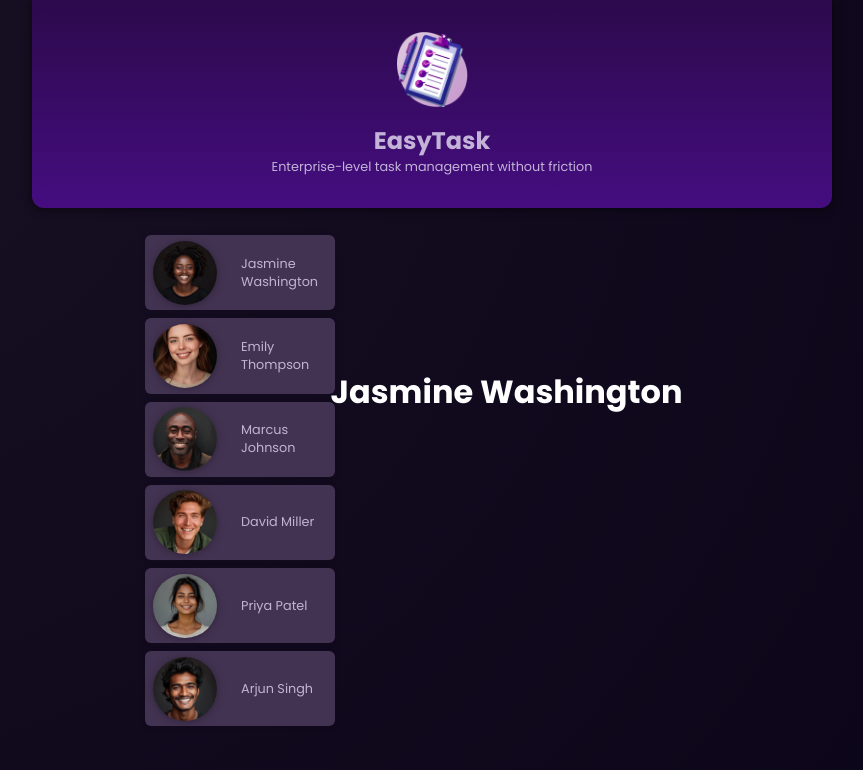
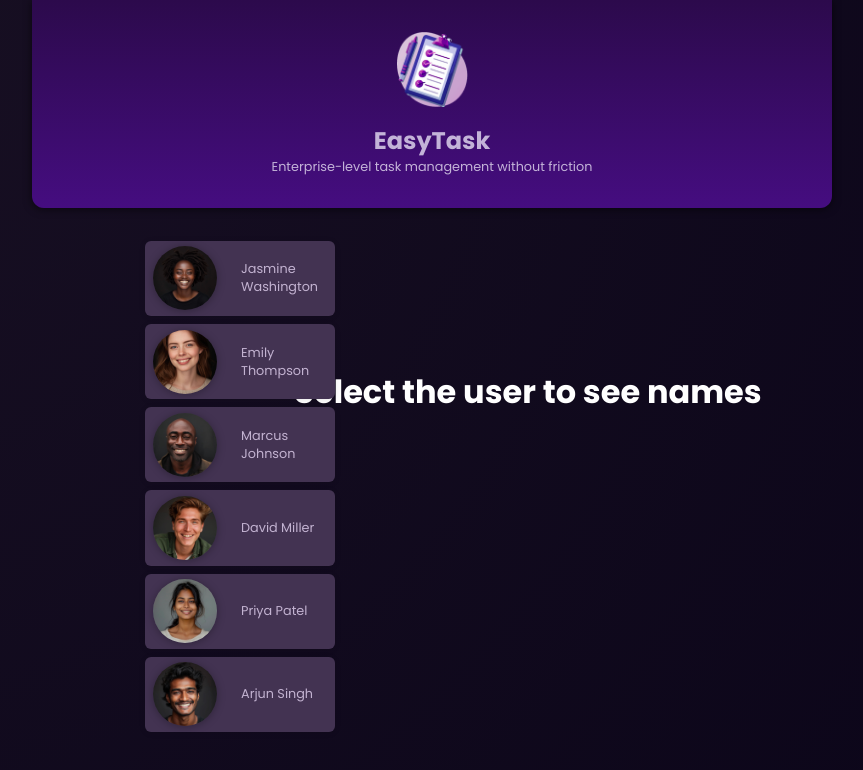
Before and after one commit to saifawan129/my-angular-app, an Angular app: page / in a window 1280 px wide. Shown: the top 770 px of the page, without its empty margins (208-1071 px from the left). Built offline with nearby package versions, Linux system fonts and the light colour scheme.

Commit message:
created component using Modern for if in angular

```diff
--- a/src/app/appss/app.component.css
+++ b/src/app/appss/app.component.css
@@ -26,3 +26,12 @@
     font-weight: bold;
     overflow: visible;
    }
+#fallback{
+    text-align: center;
+    margin-top: 10rem;
+    color: #ffffff;
+    font-size: 2rem;
+    font-weight: bold;
+    overflow: visible;
+    margin-left: 192px;
+}
--- a/src/app/appss/app.component.html
+++ b/src/app/appss/app.component.html
@@ -1,12 +1,22 @@
 <app-header />
 
 <main>
-  <app-tasks [name]="selectedUser ? selectedUser.name : ''" />
+  @if (selectedUser) {
+  <app-tasks  [name]="selectedUser!.name" />
+  }@else {
+
+  <p id="fallback">Select the user to see names</p>
+
+  }
   <ul id="users">
+    <!-- the for statement is used after angular 17 version and it was introduced in angular 17, before that ngIF anf ngFor was used alternatively -->
+
     @for (user of users; track user.id) {
-      <li>
-        <app-user [user]="user" (select)="onSelectUser($event)" />
-      </li>
+
+    <li>
+      <app-user [user]="user" (select)="onSelectUser($event)" />
+    </li>
     }
+    <!-- old angular projects use legacy directives such as ngif and ngfor ,these are legacy things modern angular didnt use this @*ngFor=""  @*ngIf="" -->
   </ul>
 </main>
--- a/src/app/appss/app.component.ts
+++ b/src/app/appss/app.component.ts
@@ -3,11 +3,13 @@ import { HeaderComponent } from '../file/file.component';
 import { DUMMY_USERS } from '../dummy-user';
 import { UserComponent } from '../user/user.component';
 import { TasksComponent } from '../tasks/tasks.component';
+import { NgFor, NgIf } from '@angular/common';
+
 
 
 @Component({
   selector: 'app-root',
-  imports: [HeaderComponent, UserComponent, TasksComponent],
+  imports: [HeaderComponent, UserComponent, TasksComponent, NgFor, NgIf],
   templateUrl: './app.component.html',
   styleUrl: './app.component.css',
   standalone: true,
@@ -17,7 +19,7 @@ export class AppComponent {
   title = 'my-angular-app';
   users = DUMMY_USERS;
   // DUMMY_USERS is an array of user objects imported from dummy-user.ts
-  SelectUserId = 'u1';
+  SelectUserId?: string ;
   // This is the id of the user that is selected by default
 
   get selectedUser() {
--- a/src/app/footer/footer.component.html
+++ /dev/null
@@ -1 +0,0 @@
-<p>footer works!</p>
```
Also changed, not shown: src/app/footer/footer.component.ts (deleted, +0 -19 lines), src/app/footer/footer.component.css (deleted).
